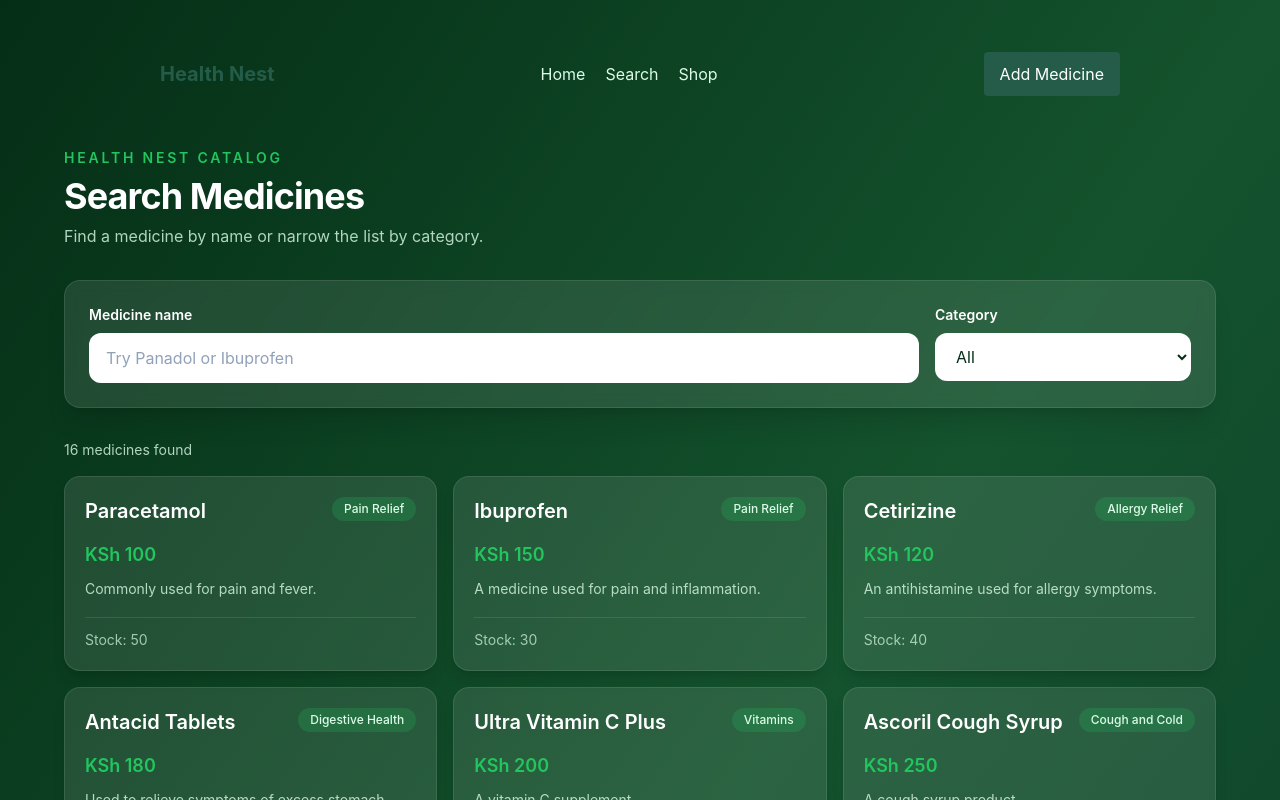
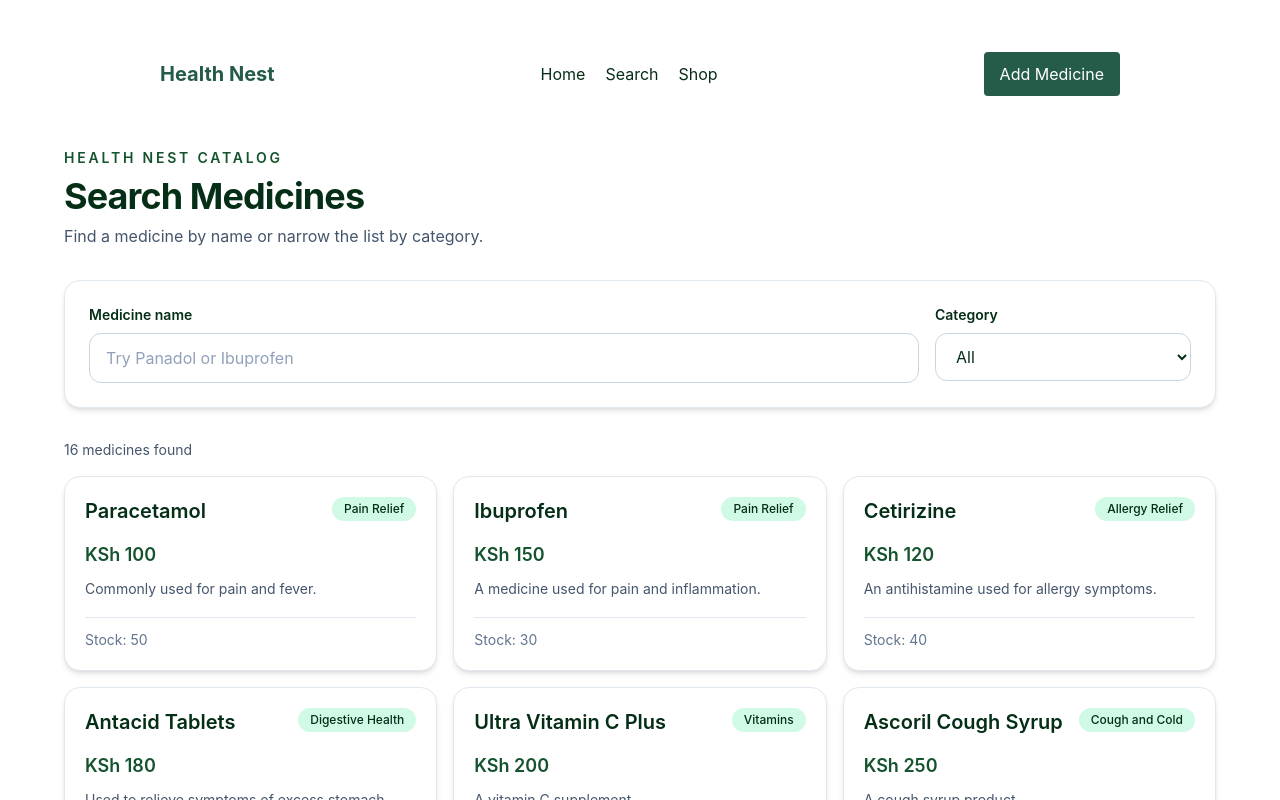
Before and after one commit to williswaweru622-pixel/medicine-platform, a React (Vite) app in the folder medicine-project/: page /search in a window 1280 px wide. Shown: the top 800 px of the page. Built offline with nearby package versions, Linux system fonts and the light colour scheme; data requests are answered from the project's data file.

Commit message:
Udated styling

```diff
--- a/medicine-project/src/components/Search.jsx
+++ b/medicine-project/src/components/Search.jsx
@@ -111,29 +111,29 @@ function Search() {
   });
 
   return (
-    <div className="min-h-screen bg-gradient-to-br from-brand-dark via-brand to-[#0b3b2b] p-4 text-brand-pale sm:p-8">
+    <div className="min-h-screen bg-white p-4 text-brand-dark sm:p-8">
       <SiteNavigation />
       <main className="mx-auto max-w-6xl py-8">
         <div className="mb-8">
-          <p className="mb-2 text-sm font-semibold uppercase tracking-[0.2em] text-brand-light">
+          <p className="mb-2 text-sm font-semibold uppercase tracking-[0.2em] text-brand">
             Health Nest catalog
           </p>
-          <h1 className="text-3xl font-bold tracking-tight text-white sm:text-4xl">
+          <h1 className="text-3xl font-bold tracking-tight text-brand-dark sm:text-4xl">
             Search Medicines
           </h1>
-          <p className="mt-2 max-w-2xl text-brand-pale/80">
+          <p className="mt-2 max-w-2xl text-slate-600">
             Find a medicine by name or narrow the list by category.
           </p>
         </div>
 
         <section
           aria-label="Medicine search and filters"
-          className="mb-8 grid gap-4 rounded-2xl border border-white/10 bg-white/10 p-4 shadow-xl backdrop-blur sm:grid-cols-[minmax(0,1fr)_16rem] sm:p-6"
+          className="mb-8 grid gap-4 rounded-2xl border border-slate-200 bg-white p-4 shadow-md sm:grid-cols-[minmax(0,1fr)_16rem] sm:p-6"
         >
           <div>
             <label
               htmlFor="medicine-search"
-              className="mb-2 block text-sm font-semibold text-white"
+              className="mb-2 block text-sm font-semibold text-brand-dark"
             >
               Medicine name
             </label>
@@ -145,14 +145,14 @@ function Search() {
               onChange={(event) =>
                 updateSearchPreferences("searchTerm", event.target.value)
               }
-              className="w-full rounded-xl border border-white/20 bg-white px-4 py-3 text-brand-dark outline-none transition placeholder:text-slate-400 focus:border-brand-light focus:ring-2 focus:ring-brand-light/50"
+              className="w-full rounded-xl border border-slate-300 bg-white px-4 py-3 text-brand-dark outline-none transition placeholder:text-slate-400 focus:border-brand-light focus:ring-2 focus:ring-brand-light/50"
             />
           </div>
 
           <div>
             <label
               htmlFor="medicine-category"
-              className="mb-2 block text-sm font-semibold text-white"
+              className="mb-2 block text-sm font-semibold text-brand-dark"
             >
               Category
             </label>
@@ -162,7 +162,7 @@ function Search() {
               onChange={(event) =>
                 updateSearchPreferences("selectedCategory", event.target.value)
               }
-              className="w-full rounded-xl border border-white/20 bg-white px-4 py-3 text-brand-dark outline-none transition focus:border-brand-light focus:ring-2 focus:ring-brand-light/50"
+              className="w-full rounded-xl border border-slate-300 bg-white px-4 py-3 text-brand-dark outline-none transition focus:border-brand-light focus:ring-2 focus:ring-brand-light/50"
             >
               {categories.map((category) => (
                 <option key={category} value={category}>
@@ -174,12 +174,12 @@ function Search() {
         </section>
 
         {storageError && (
-          <p role="alert" className="mb-4 text-sm text-red-200">
+          <p role="alert" className="mb-4 text-sm text-red-700">
             {storageError}
           </p>
         )}
 
-        <p aria-live="polite" className="mb-4 text-sm text-brand-pale/80">
+        <p aria-live="polite" className="mb-4 text-sm text-slate-600">
           {isLoading
             ? "Loading medicines..."
             : error
@@ -190,11 +190,11 @@ function Search() {
         </p>
 
         {error ? (
-          <p role="alert" className="rounded-xl bg-red-950/50 p-4 text-red-100">
+          <p role="alert" className="rounded-xl bg-red-50 p-4 text-red-700">
             {error}
           </p>
         ) : !isLoading && filteredMedicines.length === 0 ? (
-          <p className="rounded-xl border border-white/10 bg-white/5 p-6 text-brand-pale/80">
+          <p className="rounded-xl border border-slate-200 bg-slate-50 p-6 text-slate-600">
             No medicines match your search. Try another name or category.
           </p>
         ) : (
@@ -202,28 +202,28 @@ function Search() {
             {filteredMedicines.map((medicine) => (
               <li
                 key={medicine.id ?? medicine.name}
-                className="rounded-2xl border border-white/10 bg-white/10 p-5 shadow-lg transition duration-200 hover:-translate-y-1 hover:border-brand-light/50 hover:bg-white/15"
+                className="rounded-2xl border border-slate-200 bg-white p-5 shadow-md transition duration-200 hover:-translate-y-1 hover:border-brand-light/50 hover:bg-emerald-50"
               >
                 <div className="mb-4 flex items-start justify-between gap-3">
-                  <h2 className="text-xl font-semibold text-white">
+                  <h2 className="text-xl font-semibold text-brand-dark">
                     {medicine.name}
                   </h2>
                   {medicine.category && (
-                    <span className="shrink-0 rounded-full bg-brand-light/20 px-3 py-1 text-xs font-medium text-brand-pale">
+                    <span className="shrink-0 rounded-full bg-emerald-100 px-3 py-1 text-xs font-medium text-brand-dark">
                       {medicine.category}
                     </span>
                   )}
                 </div>
-                <p className="text-lg font-semibold text-brand-light">
+                <p className="text-lg font-semibold text-brand">
                   KSh {medicine.price}
                 </p>
                 {medicine.description && (
-                  <p className="mt-2 text-sm leading-6 text-brand-pale/80">
+                  <p className="mt-2 text-sm leading-6 text-slate-600">
                     {medicine.description}
                   </p>
                 )}
                 {medicine.stock !== undefined && (
-                  <p className="mt-4 border-t border-white/10 pt-3 text-sm text-brand-pale/70">
+                  <p className="mt-4 border-t border-slate-200 pt-3 text-sm text-slate-500">
                     Stock: {medicine.stock}
                   </p>
                 )}
```
